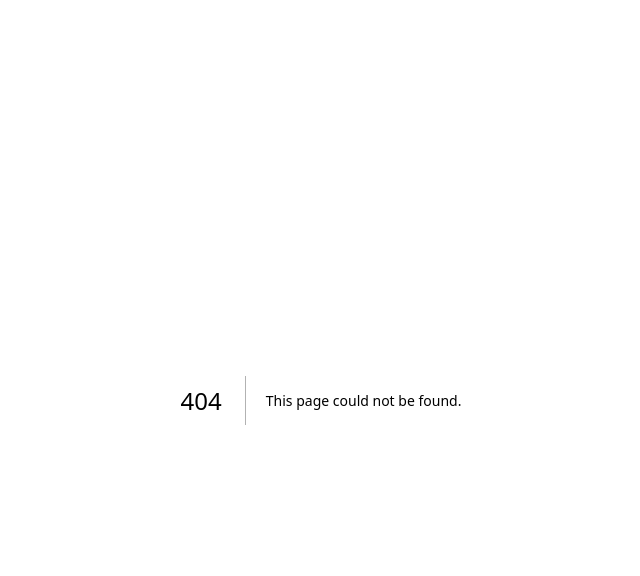
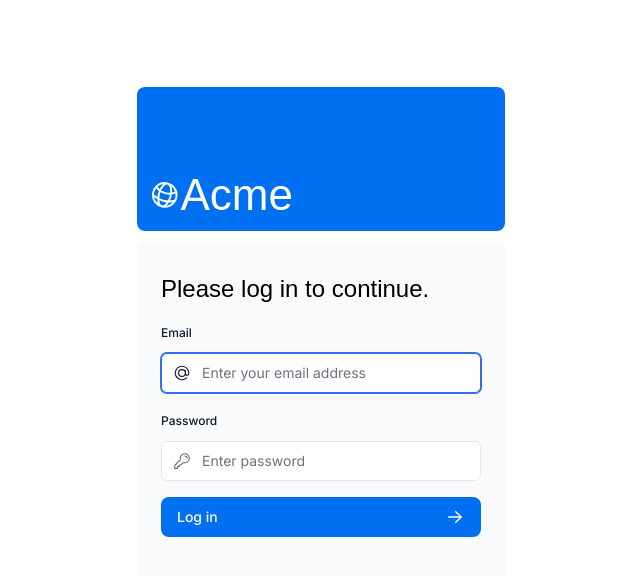
Before and after one commit to superscalar/nextjs-tutorial, a Next.js app: page /login in a window 1280 px wide. Before the commit this address had no page. Shown: the top 576 px of the page, without its empty margins (319-959 px from the left). Built offline with nearby package versions, Linux system fonts and the light colour scheme; a web font is replaced by a local one.

Commit message:
just before 16

```diff
--- a/app/lib/actions.ts
+++ b/app/lib/actions.ts
@@ -4,6 +4,9 @@ import { z } from 'zod';
 import { sql } from '@vercel/postgres';
 import { revalidatePath } from 'next/cache';
 import { redirect } from 'next/navigation';
+
+import { signIn } from '@/auth';
+import { AuthError } from 'next-auth';
 
 
 /*
@@ -126,3 +129,19 @@ export async function deleteInvoice(id: string) {
 		return { message: "Database error: Failed to delete invoice" /*, error: error */};
 	}
 }
+
+export async function authenticate(prevState: string|undefined, formData: FormData) {
+  try {
+    await signIn('credentials', formData); // I guess this goes to auth.ts?
+  } catch (error) {
+    if (error instanceof AuthError) {
+      switch (error.type) {
+        case 'CredentialsSignin':
+          return 'Invalid credentials.';
+        default:
+          return 'Something went wrong.';
+      }
+    }
+    throw error;
+  }
+}
--- /dev/null
+++ b/app/login/page.tsx
@@ -0,0 +1,17 @@
+import AcmeLogo from '@/app/ui/acme-logo';
+import LoginForm from '@/app/ui/login-form';
+
+export default function LoginPage() {
+  return (
+    <main className="flex items-center justify-center md:h-screen">
+      <div className="relative mx-auto flex w-full max-w-[400px] flex-col space-y-2.5 p-4 md:-mt-32">
+        <div className="flex h-20 w-full items-end rounded-lg bg-blue-500 p-3 md:h-36">
+          <div className="w-32 text-white md:w-36">
+            <AcmeLogo />
+          </div>
+        </div>
+        <LoginForm />
+      </div>
+    </main>
+  );
+}
--- a/app/ui/dashboard/sidenav.tsx
+++ b/app/ui/dashboard/sidenav.tsx
@@ -2,6 +2,7 @@ import Link from 'next/link';
 import NavLinks from '@/app/ui/dashboard/nav-links';
 import AcmeLogo from '@/app/ui/acme-logo';
 import { PowerIcon } from '@heroicons/react/24/outline';
+import { signOut } from '@/auth';
 
 export default function SideNav() {
   return (
@@ -17,12 +18,17 @@ export default function SideNav() {
       <div className="flex grow flex-row justify-between space-x-2 md:flex-col md:space-x-0 md:space-y-2">
         <NavLinks />
         <div className="hidden h-auto w-full grow rounded-md bg-gray-50 md:block"></div>
-        <form>
+
+
+
+        <form action={async () => { 'use server'; await signOut(); }}>
           <button className="flex h-[48px] w-full grow items-center justify-center gap-2 rounded-md bg-gray-50 p-3 text-sm font-medium hover:bg-sky-100 hover:text-blue-600 md:flex-none md:justify-start md:p-2 md:px-3">
             <PowerIcon className="w-6" />
             <div className="hidden md:block">Sign Out</div>
           </button>
         </form>
+
+
       </div>
     </div>
   );
--- a/app/ui/login-form.tsx
+++ b/app/ui/login-form.tsx
@@ -1,3 +1,5 @@
+'use client';
+
 import { lusitana } from '@/app/ui/fonts';
 import {
   AtSymbolIcon,
@@ -7,9 +9,14 @@ import {
 import { ArrowRightIcon } from '@heroicons/react/20/solid';
 import { Button } from './button';
 
+import { useFormState, useFormStatus } from 'react-dom';
+import { authenticate } from '@/app/lib/actions';
+
 export default function LoginForm() {
+	const [errorMessage, dispatch] = useFormState(authenticate, undefined);
+
   return (
-    <form className="space-y-3">
+    <form action={dispatch} className="space-y-3">
       <div className="flex-1 rounded-lg bg-gray-50 px-6 pb-4 pt-8">
         <h1 className={`${lusitana.className} mb-3 text-2xl`}>
           Please log in to continue.
@@ -29,6 +36,7 @@ export default function LoginForm() {
                 type="email"
                 name="email"
                 placeholder="Enter your email address"
+				autoFocus
                 required
               />
               <AtSymbolIcon className="pointer-events-none absolute left-3 top-1/2 h-[18px] w-[18px] -translate-y-1/2 text-gray-500 peer-focus:text-gray-900" />
@@ -57,7 +65,18 @@ export default function LoginForm() {
         </div>
         <LoginButton />
         <div className="flex h-8 items-end space-x-1">
-          {/* Add form errors here */}
+          <div
+			  className="flex h-8 items-end space-x-1"
+			  aria-live="polite"
+			  aria-atomic="true"
+			>
+			  {errorMessage && (
+				<>
+				  <ExclamationCircleIcon className="h-5 w-5 text-red-500" />
+				  <p className="text-sm text-red-500">{errorMessage}</p>
+				</>
+			  )}
+			</div>
         </div>
       </div>
     </form>
@@ -65,8 +84,10 @@ export default function LoginForm() {
 }
 
 function LoginButton() {
+  const { pending } = useFormStatus(); // check the docs on what this is - seems to be used to disable the Button
+
   return (
-    <Button className="mt-4 w-full">
+    <Button className="mt-4 w-full" aria-disabled={pending}>
       Log in <ArrowRightIcon className="ml-auto h-5 w-5 text-gray-50" />
     </Button>
   );
--- /dev/null
+++ b/auth.config.ts
@@ -0,0 +1,28 @@
+/*
+The auth.config.ts file at the root of our project that exports an authConfig object. This object will contain the configuration options for NextAuth.js. For now, it will only contain the pages option:
+/auth.config.ts
+*/
+
+import type { NextAuthConfig } from 'next-auth';
+import Credentials from 'next-auth/providers/credentials';
+
+export const authConfig = {
+	pages: {
+		signIn: '/login',
+	},
+	callbacks: {
+		// The auth property contains the user's session, and the request property contains the incoming request.
+		authorized({ auth, request: { nextUrl } }) {
+			const isLoggedIn = !!auth?.user;
+			const isOnDashboard = nextUrl.pathname.startsWith('/dashboard');
+			if (isOnDashboard) {
+				if (isLoggedIn) { return true; }
+				return false; // Redirect unauthenticated users to login page
+			} else if (isLoggedIn) {
+				return Response.redirect(new URL('/dashboard', nextUrl));
+			}
+			return true;
+		},
+	},
+	providers: [Credentials({})], // Add providers with an empty array for now
+} satisfies NextAuthConfig;
--- /dev/null
+++ b/auth.ts
@@ -0,0 +1,43 @@
+import NextAuth from 'next-auth';
+import Credentials from 'next-auth/providers/credentials';
+import { authConfig } from './auth.config';
+import { z } from 'zod';
+
+import { sql } from '@vercel/postgres';
+import type { User } from '@/app/lib/definitions';
+import bcrypt from 'bcrypt'; // why is bcrypt async anyway? doesn't make much sense
+
+async function getUser(email: string): Promise<User | undefined> {
+  try {
+    const user = await sql<User>`SELECT * FROM users WHERE email=${email}`;
+    return user.rows[0];
+  } catch (error) {
+    console.error('Failed to fetch user:', error);
+    throw new Error('Failed to fetch user.');
+  }
+}
+
+export const { auth, signIn, signOut } = NextAuth({
+	...authConfig,
+	providers: [
+		Credentials({
+		  async authorize(credentials) {
+			const parsedCredentials = z
+			  .object({ email: z.string().email(), password: z.string().min(6) })
+			  .safeParse(credentials);
+
+			if (parsedCredentials.success) {
+				const { email, password } = parsedCredentials.data;
+				const user = await getUser(email);
+				if (!user) return null; // assuming user is undefined when returned from the DB? but that should trigger the error in getUser? then, when it's []? after all, [] is also falsey. but then why not compare with [] to be sure? or check length == 0? is it idiomatic to ask !user?
+
+				const passwordsMatch = await bcrypt.compare(password, user.password);
+				if (passwordsMatch) { return user; }
+			}
+
+			console.log("Invalid credentials"); // how to tell this to the user? will the null below be used in the frontend?
+			return null;
+		  },
+		}),
+	],
+});
--- a/package.json
+++ b/package.json
@@ -1,13 +1,13 @@
 {
   "private": true,
   "scripts": {
-	"build": "next build",
+    "build": "next build",
     "dev": "next dev",
     "prettier": "prettier --write --ignore-unknown .",
     "prettier:check": "prettier --check --ignore-unknown .",
     "start": "next start",
     "seed": "node -r dotenv/config ./scripts/seed.js",
-	"lint": "next lint"
+    "lint": "next lint"
   },
   "dependencies": {
     "@heroicons/react": "^2.0.18",
@@ -18,6 +18,7 @@
     "bcrypt": "^5.1.1",
     "clsx": "^2.0.0",
     "next": "^14.0.2",
+    "next-auth": "^5.0.0-beta.17",
     "postcss": "8.4.31",
     "react": "18.2.0",
     "react-dom": "18.2.0",
```
Also changed, not shown: middleware.ts (added, +9 -0 lines), 1 other file (tests, documents, lock files or other folders).
